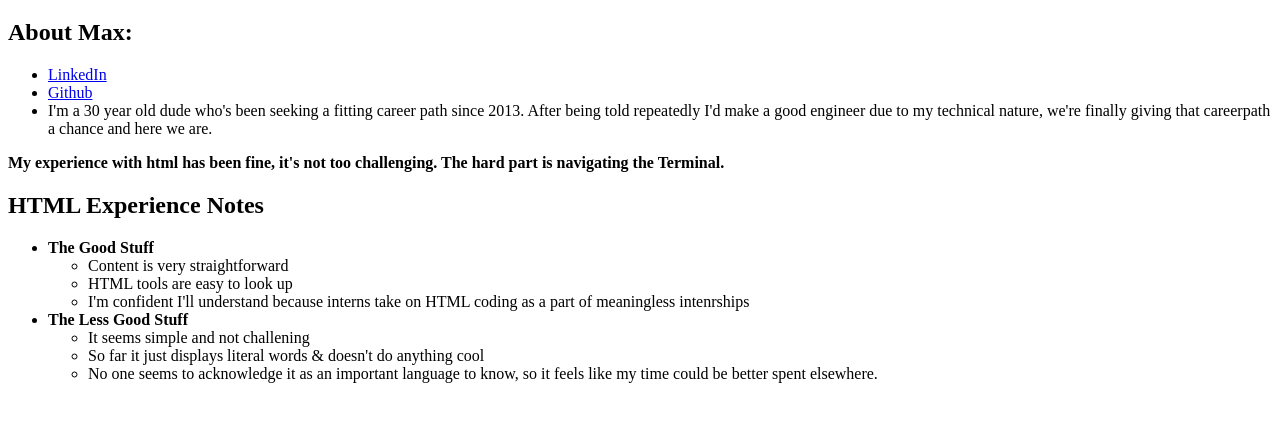
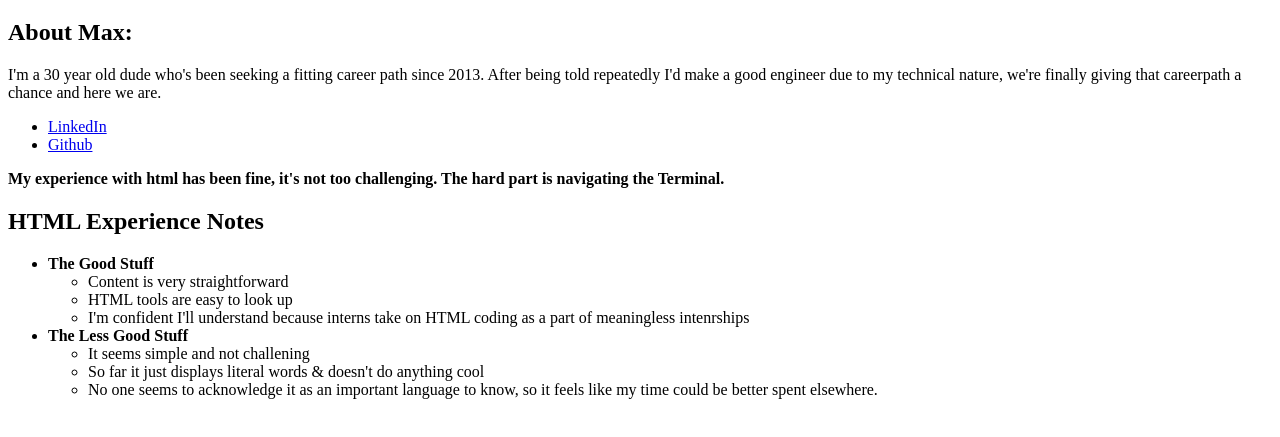
Before and after one commit to maxmcgregor/SDPre, a plain HTML site: page Blog/index.html in a window 1280 px wide. Shown: the part 87-524 px from the top of the page. Drawn offline with Linux system fonts and the light colour scheme.

Commit message:
continuing to tweak format

```diff
--- a/Blog/index.html
+++ b/Blog/index.html
@@ -7,15 +7,14 @@
     <h1>Hello World!</h1>
 
     <h2>About Max:</h2>
+    <p>I'm a 30 year old dude who's been seeking a fitting career path since 2013. After being told repeatedly I'd make a good engineer due to my technical nature, we're finally giving that careerpath a chance and here we are.
+</p>
     <ul>
     <li>
       <a href="https://www.linkedin.com/in/maxmcgregor1/">LinkedIn</a>
     </li>
     <li>
       <a href = "https://github.com/maxmcgregor">Github</a>
-    </li>
-    <li>
-      I'm a 30 year old dude who's been seeking a fitting career path since 2013. After being told repeatedly I'd make a good engineer due to my technical nature, we're finally giving that careerpath a chance and here we are.
     </li>
     </ul>
       <p><strong>My experience with html has been fine, it's not too challenging. The hard part is navigating the Terminal.</strong></p>
```
